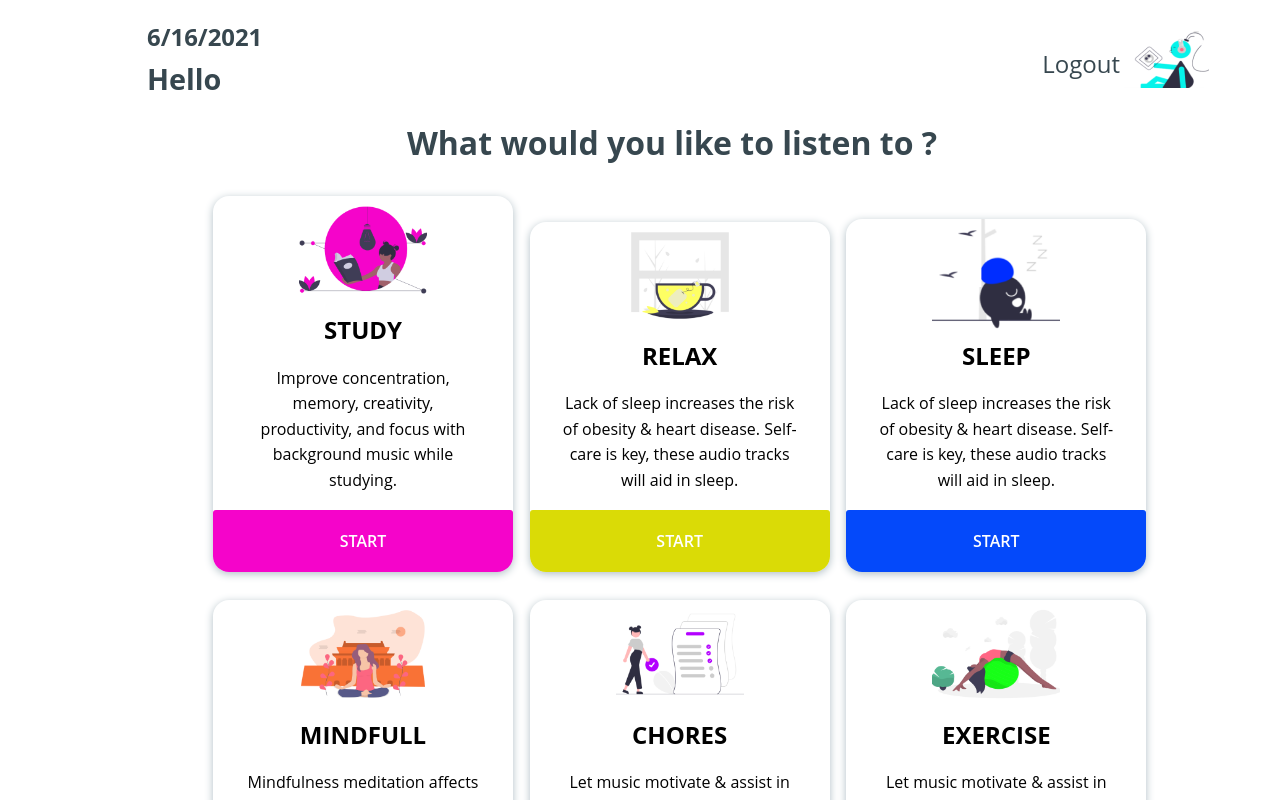
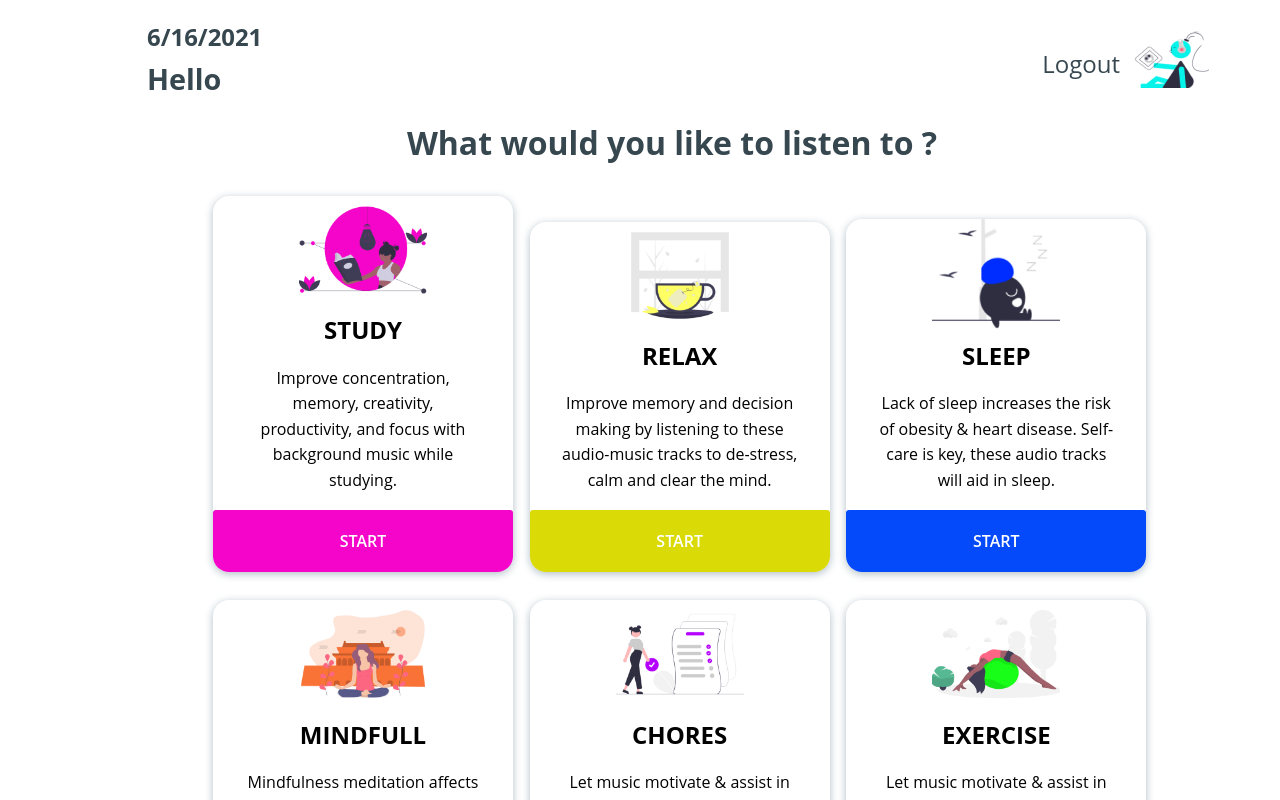
Before and after one commit to RBRuthie/Springboard_VideoApp, a React (Create React App) app: page /user_options in a window 1280 px wide. Shown: the top 800 px of the page. Built offline with nearby package versions, Linux system fonts and the light colour scheme; no server answers; sample sign-in values are in the browser's storage.

Commit message:
Update User_Options.jsx

```diff
--- a/src/routes/User_Options.jsx
+++ b/src/routes/User_Options.jsx
@@ -84,7 +84,7 @@ return token !== null ? (
               {/* <div className="banner-img" /> */}
               <img src={process.env.PUBLIC_URL + '/img/relax_img.png'} alt="relax image" className="profile-img" />
               <h1 className="name">RELAX</h1>
-              <p className="description">Lack of sleep increases the risk of obesity &amp; heart disease. Self-care is key, these audio tracks will aid in sleep.</p>
+              <p className="description">Improve memory and decision making by listening to these audio-music tracks to de-stress, calm and clear the mind.</p>
               <button className="btn" id="relax-btn">START</button>
           </Link>
         </div>
```
